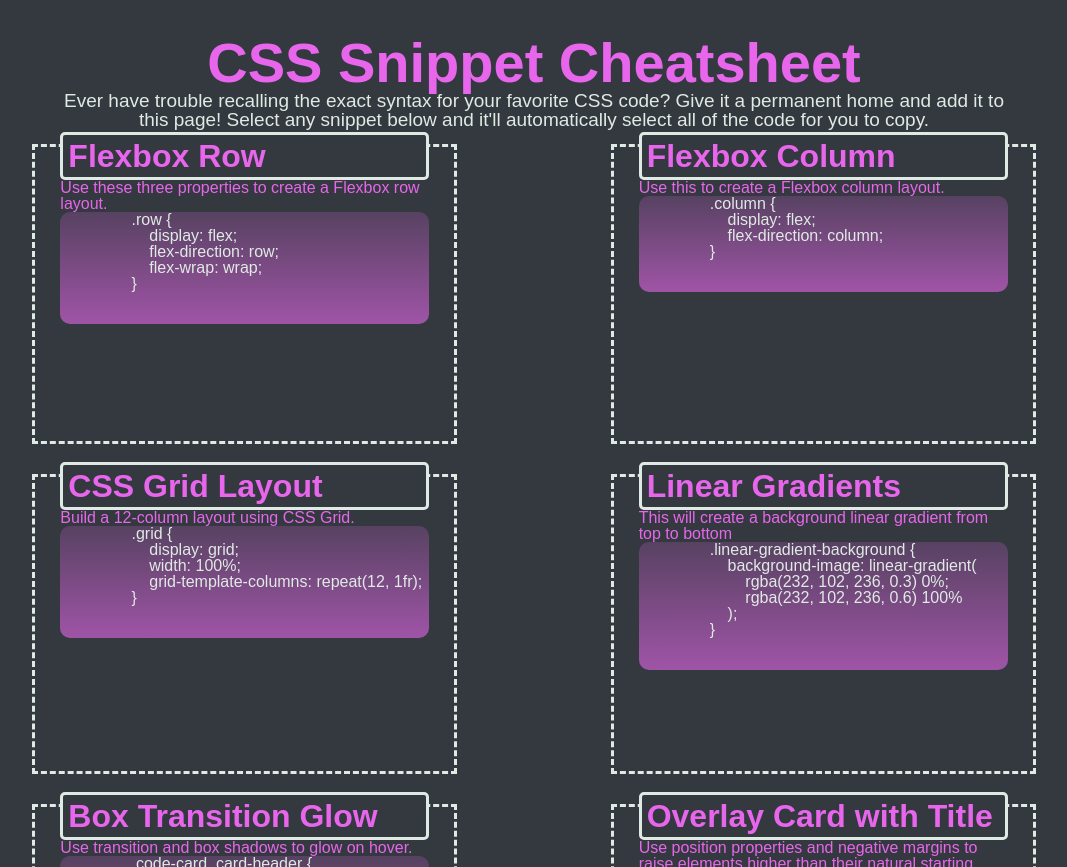
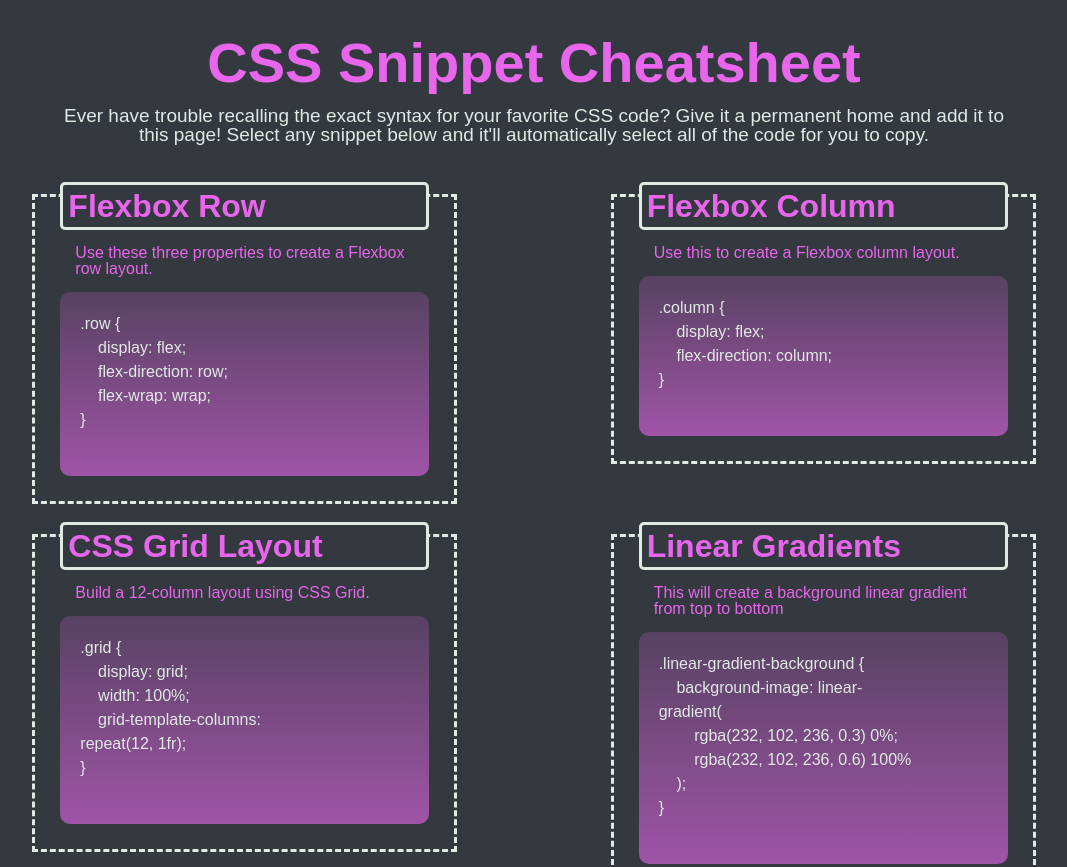
Before and after one commit to JoshMassa/css-snippet-cheatsheet, a plain HTML site: page index.html in a window 1280 px wide. Shown: the top 867 px of the page, without its empty margins (106-1173 px from the left). Drawn offline with Linux system fonts and the light colour scheme.

Commit message:
refined the overall layout of the page

```diff
--- a/assets/css/style.css
+++ b/assets/css/style.css
@@ -22,6 +22,10 @@ body, h2.card-header {
     border-color: var(--gin);
 }
 
+code {
+    line-height: 1.5;
+}
+
 footer {
     font-size: 24px;
 }
@@ -32,7 +36,7 @@ header p, .card-code {
 
 h1 {
     font-size: 56px;
-    padding-top: 35px;
+    padding: 35px 0 15px 0;
 }
 
 header p {
@@ -45,17 +49,23 @@ header p {
 .card {
     border-style: dashed;
     width: 425px;
-    height: 300px;
+    height: fit-content;
     padding: 25px;
     margin: 15px;
 }
 
 .card-code {
     border-radius: 10px;
+    padding: 20px;
     background-image: linear-gradient(
         to bottom,
         rgba(232, 102, 236, 0.2) 0%,
         rgba(232, 102, 236, 0.6) 100%);
+    display: flex;
+}
+
+.card-desc {
+    padding: 15px;
 }
 
 .card-header {
@@ -71,6 +81,7 @@ header p {
     display: flex;
     flex-wrap: wrap;
     justify-content: center;
+    padding-bottom: 35px;
 }
 
 /* Media Queries */
```
Also changed, not shown: index.html (+4 -2 lines).
